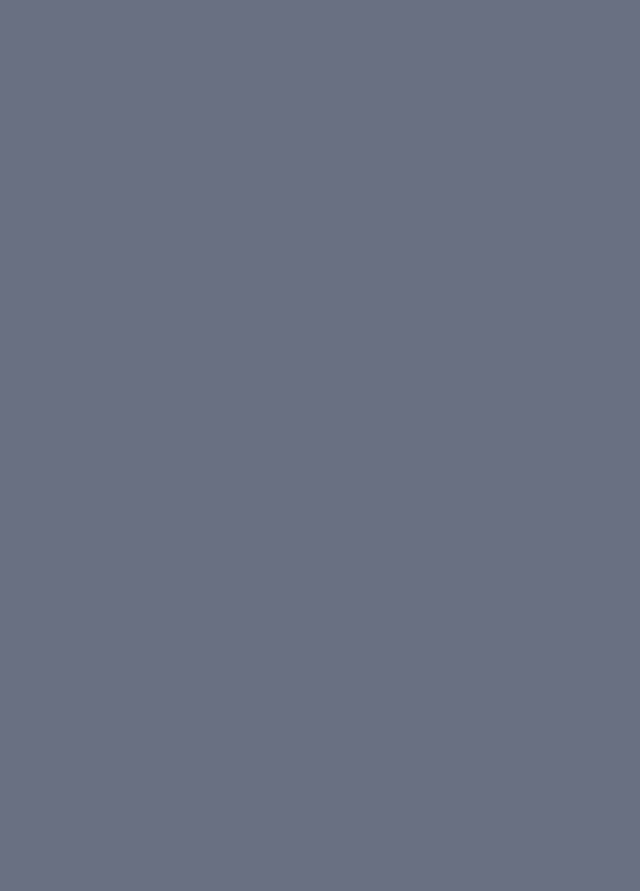
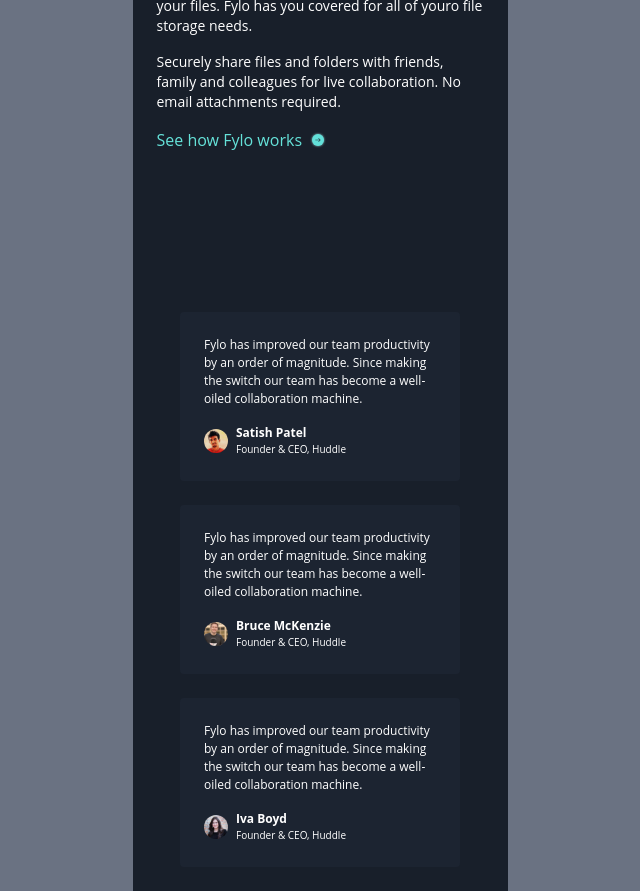
Before and after one commit to Galapan/landinPage, a React (Vite) app: page / in a window 1280 px wide. Shown: the part 2080-2971 px from the top of the page, without its empty margins (320-960 px from the left). Before the commit the page ends 1585 px from the top, so only its background shows below. Built offline with nearby package versions, Linux system fonts and the light colour scheme; a web font is replaced by a local one.

Commit message:
5th commit

```diff
--- a/src/App.tsx
+++ b/src/App.tsx
@@ -1,4 +1,4 @@
-import { Header, Hero, Features } from "./components"
+import { Header, Hero, Features, MoreInformation, Testimonials } from "./components"
 
 function App() {
 
@@ -21,6 +21,8 @@ function App() {
       <section className="bg-navy-900 p-6">
         <Hero />
         <Features />
+        <MoreInformation />
+        <Testimonials />
       </section>
     </main>
   )
--- a/src/components/index.ts
+++ b/src/components/index.ts
@@ -3,3 +3,5 @@ export { Navbar } from "./navbar";
 export { Hero } from "./hero";
 export { Button } from "./button";
 export { Features } from "./features";
+export { MoreInformation } from "./more-information";
+export { Testimonials } from "./testimonials";
--- /dev/null
+++ b/src/components/more-information.tsx
@@ -0,0 +1,14 @@
+export const MoreInformation = () => {
+  return (
+    <div className="my-40 ">
+        <img className="mb-12" src="../images/illustration-stay-productive.png" alt="stay productive" />
+        <h2 className="font-bold mb-4">Stay productive, wherever you are</h2>
+        <p className="text-sm mb-4">Never let location be an issue when accessing your files. Fylo has you covered for all of youro file storage needs.</p>
+        <p className="text-sm mb-4">Securely share files and folders with friends, family and colleagues for live collaboration. No email attachments required.</p>
+        <a href="#" className="text-teal-200 flex items-center gap-2">
+            <p>See how Fylo works</p>
+            <img src="../images/icon-arrow.svg" alt="arrow" />
+        </a>
+    </div>
+  )
+}
--- /dev/null
+++ b/src/components/testimonials.tsx
@@ -0,0 +1,48 @@
+interface Testimonial {
+  name: string;
+  role: string;
+  image: string;
+  quote: string;
+}
+
+const testimonials: Testimonial[] = [
+  {
+    name: "Satish Patel",
+    role: "Founder & CEO, Huddle",
+    image: "../images/profile-1.jpg",
+    quote: "Fylo has improved our team productivity by an order of magnitude. Since making the switch our team has become a well-oiled collaboration machine."
+  },
+  {
+    name: "Bruce McKenzie",
+    role: "Founder & CEO, Huddle",
+    image: "../images/profile-2.jpg",
+    quote: "Fylo has improved our team productivity by an order of magnitude. Since making the switch our team has become a well-oiled collaboration machine."
+  },
+  {
+    name: "Iva Boyd",
+    role: "Founder & CEO, Huddle",
+    image: "../images/profile-3.jpg",
+    quote: "Fylo has improved our team productivity by an order of magnitude. Since making the switch our team has become a well-oiled collaboration machine."
+  }
+]
+
+export const Testimonials = () => {
+  return (
+    <div className="flex flex-col gap-6 items-center">
+      {
+        testimonials.map(({name, image, role, quote}: Testimonial) => (
+          <div className="bg-navy-850 rounded-sm p-6 w-[280px]">
+            <blockquote className="text-[12px] mb-4">{quote}</blockquote>
+            <div className="flex gap-2 items-center">
+              <img className="size-6 rounded-full" src={image} alt={name} />
+              <div>
+                <h3 className="font-bold text-[12px]">{name}</h3>
+                <p className="text-[.625rem]"> {role}</p>
+              </div>
+            </div>
+          </div>
+        ))
+      }
+    </div>
+  )
+}
```
